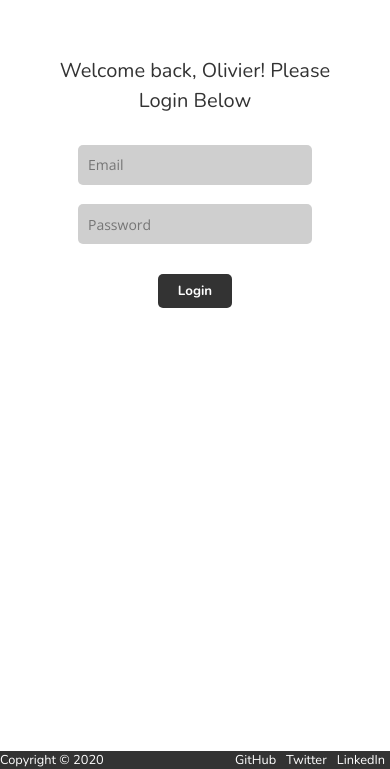
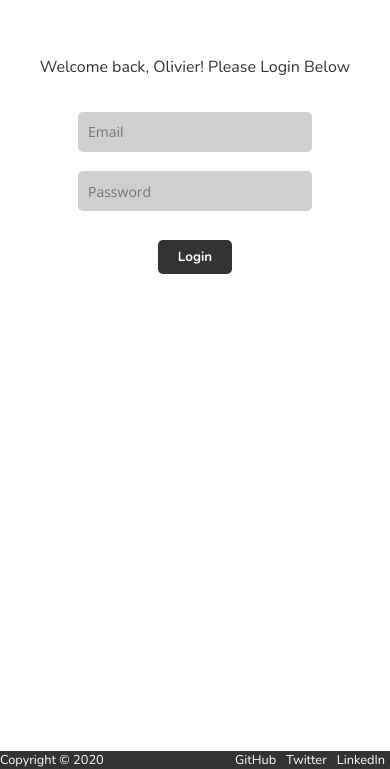
Before and after one commit to onshimiye/portfolio, a plain HTML site: page admin/signin.html in a window 390 px wide. Shown: the part 75-844 px from the top of the page. Drawn offline with nearby package versions, Linux system fonts and the light colour scheme.

Commit message:
bugfix: More responsiveness

```diff
--- a/styles/main.css
+++ b/styles/main.css
@@ -561,7 +561,7 @@ h2 {
     font-family: 'Nunito';
     font-style: normal;
     font-weight: 500;
-    font-size: 28px;
+    font-size: 2em;
     line-height: 16px;
     color: #333333;
 }
@@ -693,7 +693,7 @@ form button a {
         font-size: 20px;
     }
     h2 {
-        font-size: 16px;
+        font-size: 1em !important;
         line-height: 16px;
     }
     h1 {
@@ -851,7 +851,7 @@ form button a {
         font-size: 20px;
     }
     h2 {
-        font-size: 16px;
+        font-size: 1em !important;
         line-height: 16px;
     }
     h1 {
@@ -1233,7 +1233,7 @@ form button a {
     }
     body .main-container .admin form {
         margin: 5vw auto;
-        width: 75%;
+        width: 25%;
     }
     body .main-container .admin form button {
         margin-top: 5vw;
```
